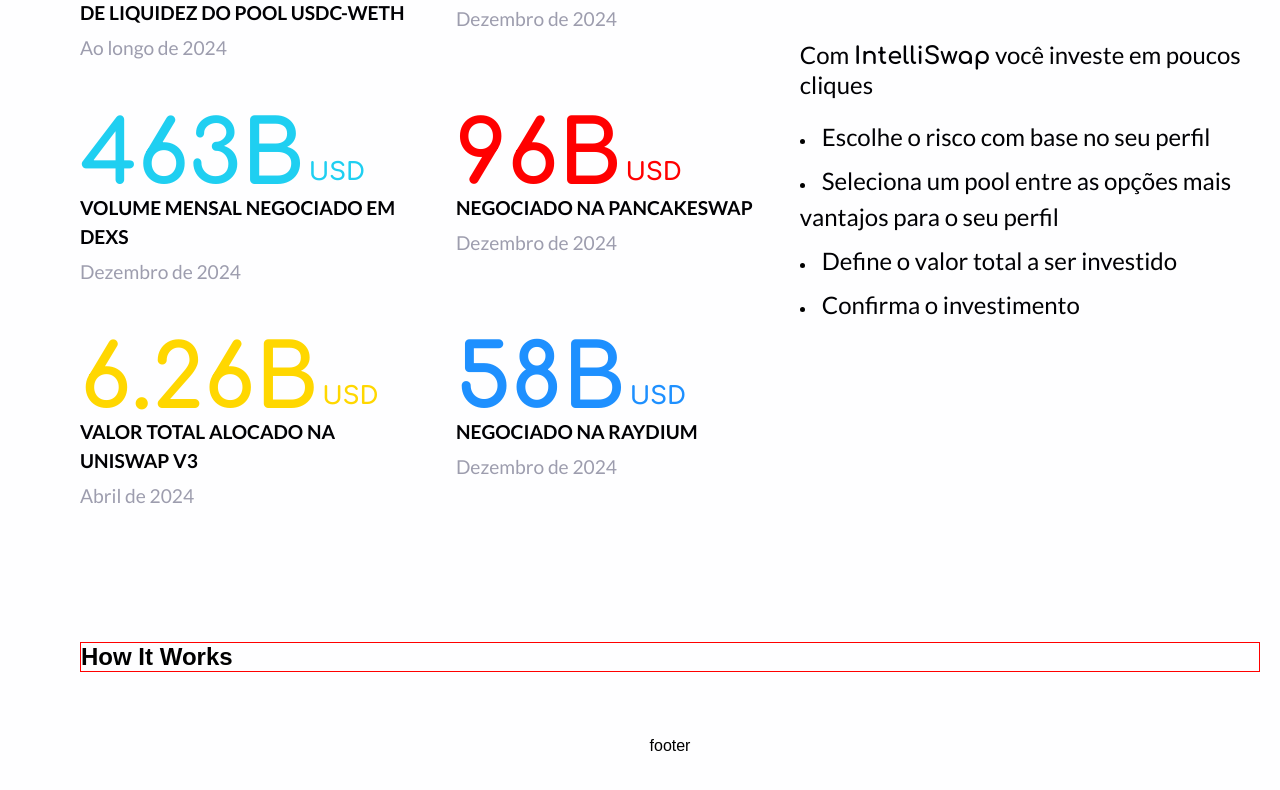
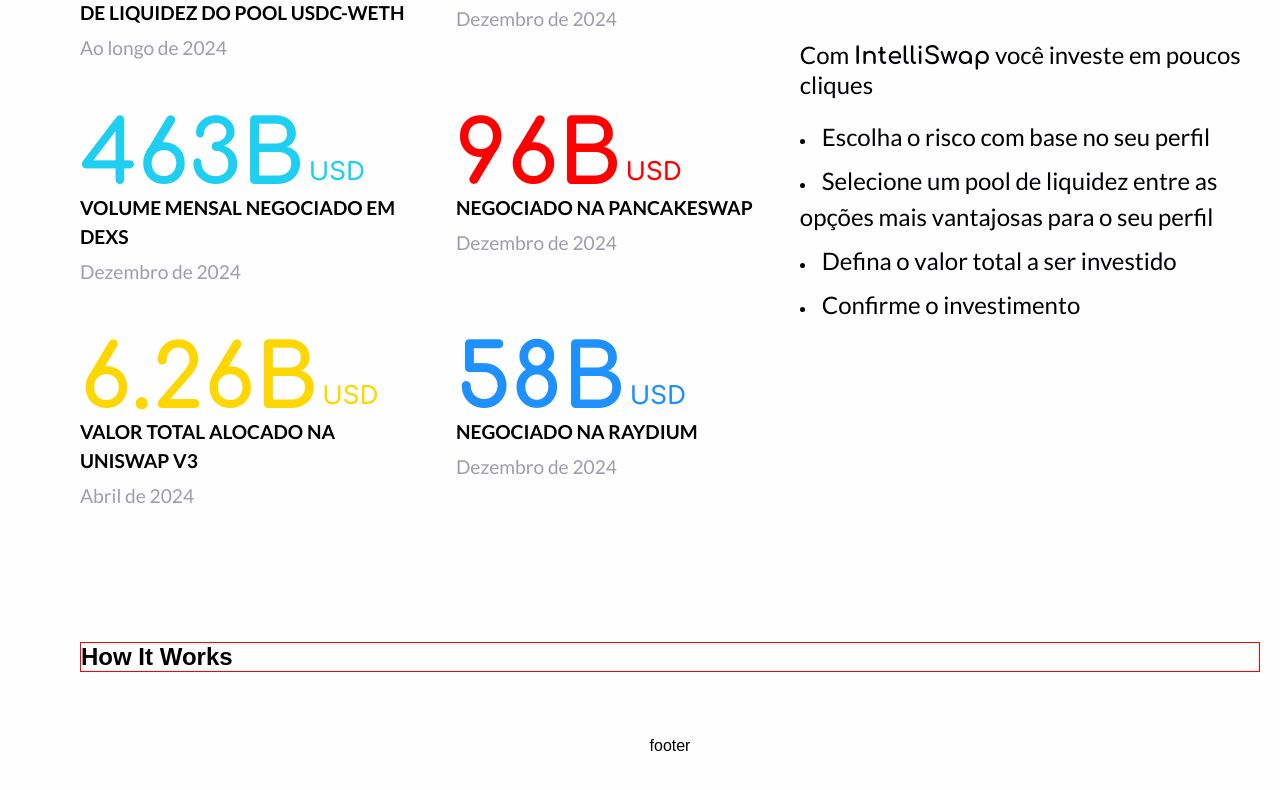
Before and after one commit to duccini/intelliswap, a Next.js app: page / in a window 1280 px wide. Shown: the part 1264-2054 px from the top of the page. Built offline with nearby package versions, Linux system fonts and the light colour scheme.

Commit message:
feat: fix spelling text on challenges section

```diff
--- a/src/app/_components/Challenges/index.tsx
+++ b/src/app/_components/Challenges/index.tsx
@@ -56,19 +56,19 @@
           </p>
           <ul>
             <li>
-              <p>Escolhe o risco com base no seu perfil</p>
+              <p>Escolha o risco com base no seu perfil</p>
             </li>
             <li>
               <p>
-                Seleciona um pool entre as opções mais vantajos para o seu
-                perfil
+                Selecione um pool de liquidez entre as opções mais vantajosas
+                para o seu perfil
               </p>
             </li>
             <li>
-              <p>Define o valor total a ser investido</p>
+              <p>Defina o valor total a ser investido</p>
             </li>
             <li>
-              <p>Confirma o investimento</p>
+              <p>Confirme o investimento</p>
             </li>
           </ul>
         </div>
```
